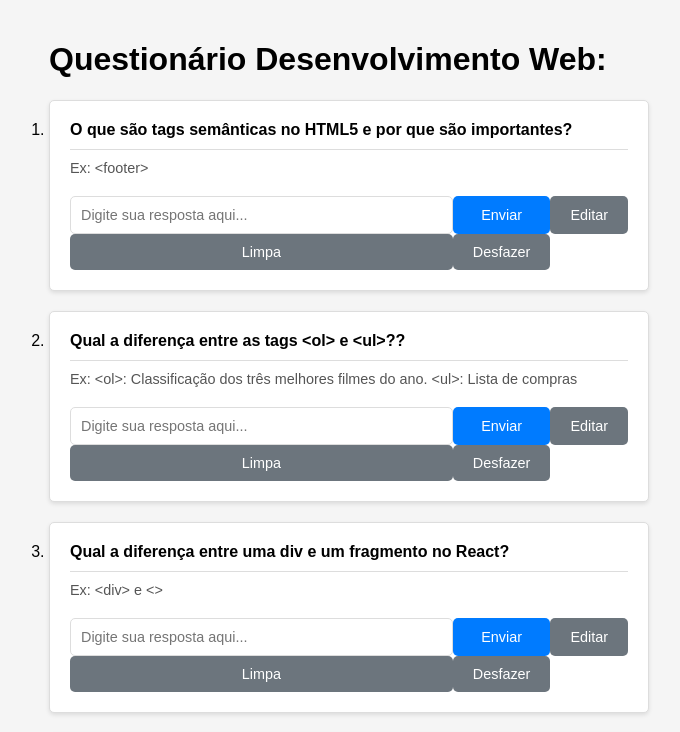
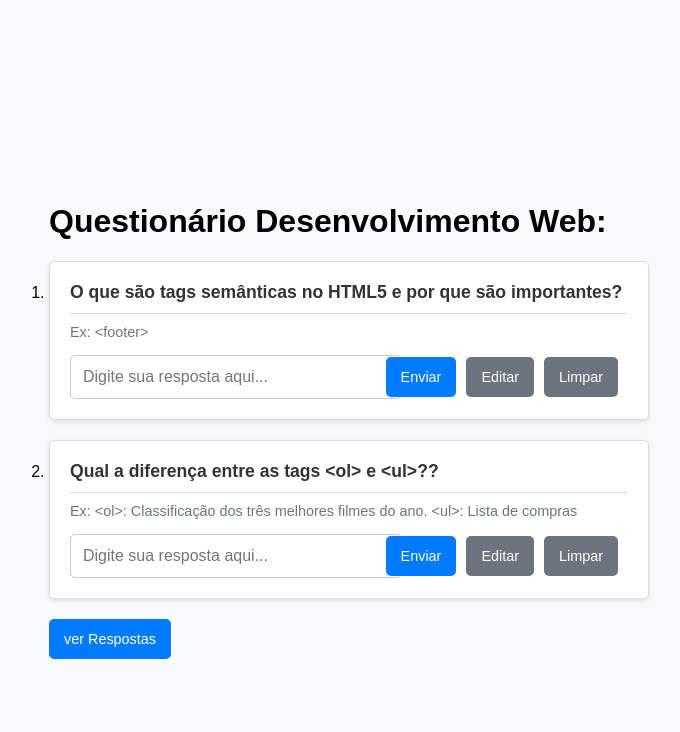
Before and after one commit to ufjf-dcc207/ufjf-dcc207-2024-3-a-trb2-trb2-isaac-ian, a React (Vite) app: page / in a window 1280 px wide. Shown: the top 732 px of the page, without its empty margins (291-971 px from the left). Built offline with nearby package versions, Linux system fonts and the light colour scheme.

Commit message:
adiciona metodo salva resposta e acessar resposta

```diff
--- a/src/QuestaoItem.css
+++ b/src/QuestaoItem.css
@@ -1,47 +1,59 @@
 body {
   font-family: 'Arial', sans-serif;
-    background-color: #f5f5f5;
+  background-color: #f8f9fa;
   margin: 0;
   padding: 20px;
   display: flex;
   justify-content: center;
+  align-items: center;
+  height: 100vh;
 }
 
 .pergunta {
   font-weight: bold;
-    font-size: 1rem;
+  font-size: 1.1rem;
   margin-bottom: 10px;
+  color: #333;
 }
 
 .exemplo {
   font-size: 0.9rem;
-    color: #555;
-    margin-bottom: 20px;
+  color: #6c757d;
+  margin-bottom: 15px;
   border-top: 1px solid #ddd;
   padding-top: 10px;
 }
 
 .campo_resposta {
   display: grid;
-    grid-template-columns: 7.5fr 1fr 1fr;
+  grid-template-columns: 1fr auto auto auto auto;
+  gap: 10px;
+  align-items: center;
 }
 
 input {
-    padding: 10px;
-    font-size: 0.9rem;
-    border: 1px solid #ddd;
+  padding: 12px;
+  font-size: 1rem;
+  border: 1px solid #ccc;
   border-radius: 5px;
+  outline: none;
+  transition: border-color 0.2s ease-in-out;
+  width: 100%;
+}
+
+input:focus {
+  border-color: #007bff;
 }
 
 button {
-    padding: 10px 20px;
+  padding: 12px 15px;
   font-size: 0.9rem;
   border: none;
   border-radius: 5px;
   cursor: pointer;
   background-color: #007bff;
   color: white;
-    transition: background-color 0.2s ease;
+  transition: all 0.2s ease-in-out;
 }
 
 button:hover {
@@ -60,3 +72,14 @@ body {
   background-color: #ccc;
   cursor: not-allowed;
 }
+
+@media (max-width: 600px) {
+  .campo_resposta {
+    grid-template-columns: 1fr;
+    gap: 8px;
+  }
+
+  button {
+    width: 100%;
+  }
+}
--- a/src/QuestaoItem.tsx
+++ b/src/QuestaoItem.tsx
@@ -1,50 +1,54 @@
+// QuestaoItem.tsx
 import { useReducer } from "react";
 import "./QuestaoItem.css";
-import { questaoInterface } from "./QuestaoLista";
 
 interface Estado {
   resposta: string;
   bloqueado: boolean;
-  salvo: string;
 }
 
 type Action =
-  | { type: "setResposta"; texto: string; salvo: string }
-  | { type: "bloquear" | "editar" | "limpa" | "desfazer" };
+  | { type: "setResposta"; texto: string }
+  | { type: "bloquear" | "editar" | "limpa" };
 
 const estadoInicial: Estado = {
   resposta: "",
   bloqueado: false,
-  salvo: "",
 };
 
 function reducer(estado: Estado, action: Action): Estado {
   switch (action.type) {
-    default:
-      return estado;
     case "setResposta":
-      return { ...estado, resposta: action.texto , salvo: action.salvo };
+      return { ...estado, resposta: action.texto };
     case "bloquear":
       return { ...estado, bloqueado: true };
     case "editar":
       return { ...estado, bloqueado: false };
     case "limpa":
       return { ...estado, resposta: "", bloqueado: false };
-    case "desfazer":
-      return { ...estado, resposta: estado.salvo };
+    default:
+      return estado;
   }
 }
 
-export default function QuestaoItem({ pergunta, exemplos }: questaoInterface) {
+interface Props {
+  id: number;
+  pergunta: string;
+  exemplos: string;
+  adicionarEnvio: (id: number, resposta: string) => void;
+}
+
+export default function QuestaoItem({ id, pergunta, exemplos, adicionarEnvio }: Props) {
   const [estado, dispatch] = useReducer(reducer, estadoInicial);
 
   const validaResposta = () => {
-    if (estado.resposta === "") {
+    if (estado.resposta.trim() === "") {
       alert("Campo de resposta vazio.");
-    } else {
-      dispatch({ type: 'bloquear' });
+      return;
     }
-  }
+    adicionarEnvio(id, estado.resposta); // Salva no array envios
+    dispatch({ type: "limpa" });
+  };
 
   return (
     <>
@@ -56,14 +60,13 @@ export default function QuestaoItem({ pergunta, exemplos }: questaoInterface) {
           placeholder="Digite sua resposta aqui..."
           value={estado.resposta}
           onChange={(e) =>
-            dispatch({ type: "setResposta", texto: e.target.value, salvo: estado.resposta })
+            dispatch({ type: "setResposta", texto: e.target.value })
           }
           disabled={estado.bloqueado}
         />
         <button type="submit" onClick={validaResposta}>Enviar</button>
-        <button type="button" onClick={() => dispatch({ type: 'editar' })}>Editar</button>
-        <button type="button" onClick={() => dispatch({ type: 'limpa' })}>Limpa</button>
-        <button type="button" onClick={() => dispatch({ type: 'desfazer' })}>Desfazer</button>
+        <button type="button" onClick={() => dispatch({ type: "editar" })}>Editar</button>
+        <button type="button" onClick={() => dispatch({ type: "limpa" })}>Limpar</button>
       </div>
     </>
   );
--- a/src/QuestaoLista.tsx
+++ b/src/QuestaoLista.tsx
@@ -1,21 +1,70 @@
-import questoes from "./Questoes.json";
-import './QuestaoLista.css'
+import { useState, useEffect } from "react";
+import questoesData from "./Questoes.json";
+import "./QuestaoLista.css";
 import QuestaoItem from "./QuestaoItem";
 
-export interface questaoInterface {
-    id?: number
+export interface QuestaoInterface {
+    id: number;
     pergunta: string;
     exemplos: string;
+    envios: string[];
 }
 
-export default function QuestoesLista() {
+export default function ListaDeQuestoes() {
+    // Estado para armazenar as questões
+    const [questoes, setQuestoes] = useState<QuestaoInterface[]>(questoesData);
+
+    // Função para adicionar resposta ao array de envios dentro do estado
+    const adicionarResposta = (id: number, resposta: string) => {
+        setQuestoes((questoesAnteriores) => {
+            const novasQuestoes = questoesAnteriores.map((q) =>
+                q.id === id ? { ...q, envios: [...q.envios, resposta] } : q
+            );
+
+            // Salva as respostas no LocalStorage
+            localStorage.setItem("questoes", JSON.stringify(novasQuestoes));
+
+            return novasQuestoes;
+        });
+    };
+
+    // Carregar as questões do LocalStorage ao carregar o componente
+    useEffect(() => {
+        const questoesSalvas = localStorage.getItem("questoes");
+        if (questoesSalvas) {
+            setQuestoes(JSON.parse(questoesSalvas));
+        }
+    }, []);
+
+    // Função para acessar as respostas salvas
+    const acessarRespostas = () => {
+        const questoesSalvas = localStorage.getItem("questoes");
+        if (questoesSalvas) {
+            const questoes = JSON.parse(questoesSalvas);
+            console.table(questoes); // Exibe todas as questões com suas respostas
+            return questoes;
+        } else {
+            console.log("Nenhuma resposta salva.");
+            return [];
+        }
+    };
+
     return (
+        <div>
             <ol>
-            {questoes.map((q:questaoInterface) => (
+                {questoes.map((q) => (
                     <li key={q.id}>
-                    <QuestaoItem pergunta={q.pergunta} exemplos={q.exemplos}/>
+                        <QuestaoItem
+                            id={q.id}
+                            pergunta={q.pergunta}
+                            exemplos={q.exemplos}
+                            adicionarEnvio={adicionarResposta}
+                            envios={q.envios} // Passa o array de respostas da questão
+                        />
                     </li>
                 ))}
             </ol>
+            <button onClick={acessarRespostas}>ver Respostas</button>
+        </div>
     );
 }
--- a/src/Questoes.json
+++ b/src/Questoes.json
@@ -2,29 +2,13 @@
   {
     "id": 1,
     "pergunta": "O que são tags semânticas no HTML5 e por que são importantes?",
-    "resposta": "Tags semânticas, como <header>, <article>, <section>, e <footer>",
     "exemplos": "<footer>",
-    "envios": ""
+    "envios": [""]
   },
   {
     "id": 2,
     "pergunta": "Qual a diferença entre as tags <ol> e <ul>??",
-    "resposta": "A tag <ol> é usada para criar listas ordenadas, Já a tag <ul>cria listas não ordenadas",
     "exemplos": "<ol>: Classificação dos três melhores filmes do ano. <ul>: Lista de compras",
-    "envios": ""
-  },
-  {
-    "id": 3,
-    "pergunta": "Qual a diferença entre uma div e um fragmento no React?",
-    "resposta": "Diferente de uma div, um fragmento não cria um nó no DOM, servindo apenas para agrupar elementos.",
-    "exemplos": "<div> e <>",
-    "envios": ""
-  },
-  {
-    "id": 4,
-    "pergunta": "O que acontece se esquecermos de fechar uma tag no JSX?",
-    "resposta": "O React mostrará um erro de sintaxe, pois o JSX exige que todas as tags sejam corretamente fechadas.",
-    "exemplos": "<h1> Olá mundo! ",
-    "envios": ""
+    "envios": [""]
   }
 ]
```
Lines whose indentation alone changed are shown as unchanged.
